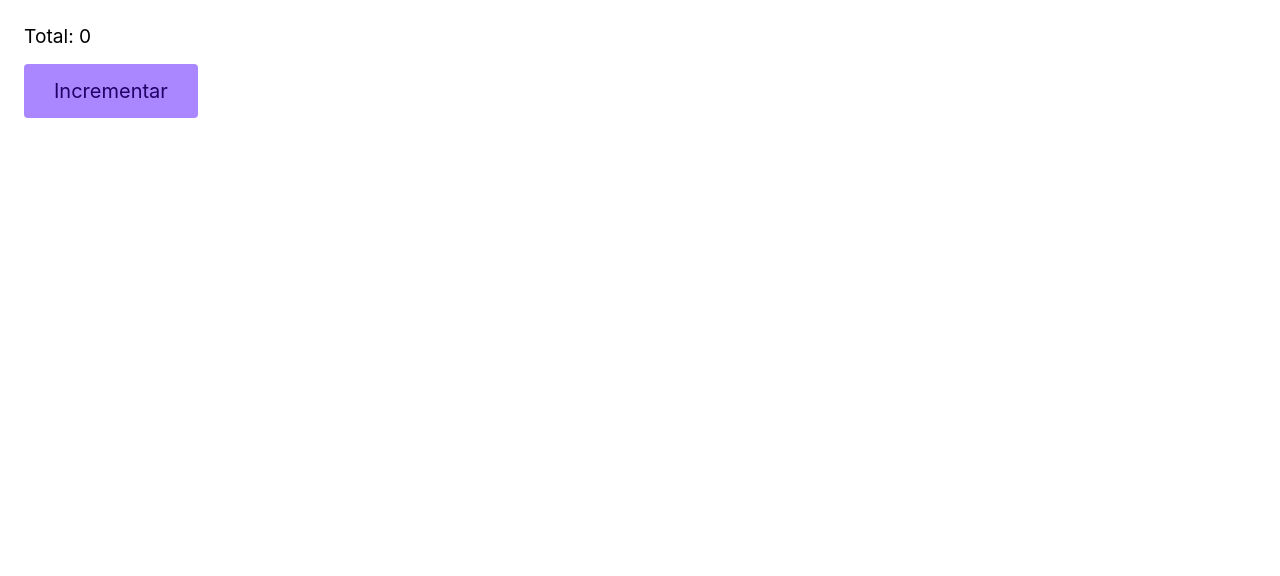
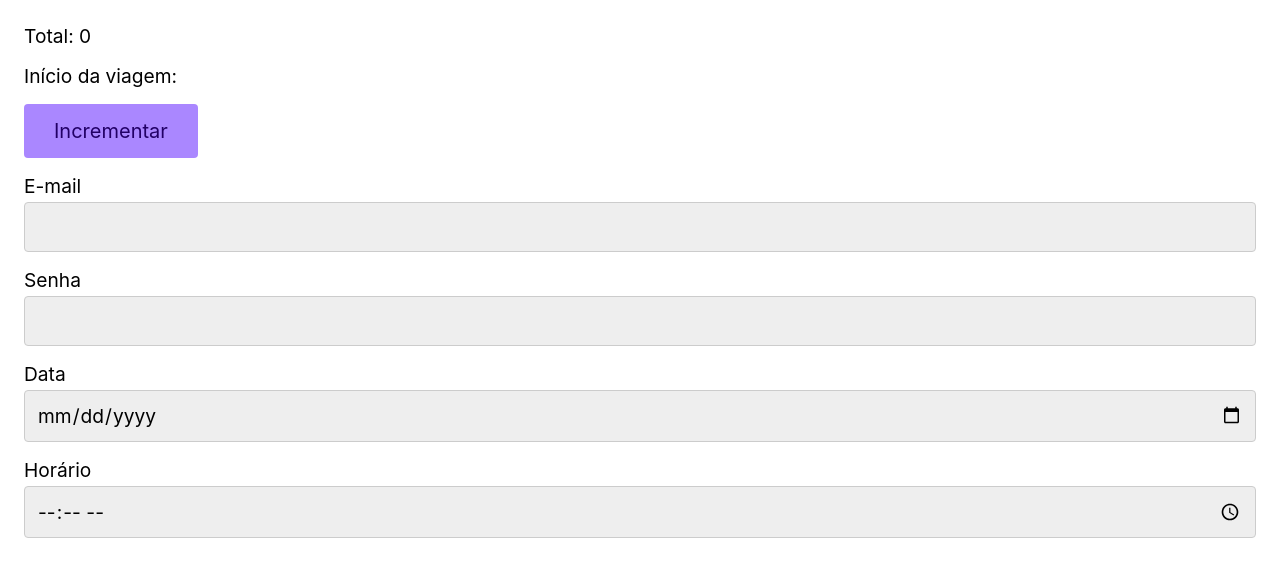
Before and after one commit to rafaasimi/react-typescript-origamid, a React app: page / in a window 1280 px wide. Shown: the top 576 px of the page. Built offline with nearby package versions, Linux system fonts and the light colour scheme; the HTML template or start-up script is replaced by a standard one.

Commit message:
Aula: Props 3

```diff
--- a/src/App.tsx
+++ b/src/App.tsx
@@ -1,8 +1,11 @@
 import { useState } from "react"
 import { Button } from "./Button";
+import { Input } from "./Input";
 
 function App() {
   const [total, setTotal] = useState(0);
+
+  const [data, setData] = useState('');
 
   function incrementar() {
     setTotal((total) => total + 1)
@@ -11,10 +14,16 @@ function App() {
   return (
     <div>
       <p>Total: {total}</p>
+      <p>Início da viagem: {data}</p>
 
       <Button id="botao-principal" className="btn" onClick={incrementar} tamanho='1.25rem'>
         Incrementar
       </Button>
+
+      <Input id="email" label="E-mail" type="email"/>
+      <Input id="senha" label="Senha" type="password"/>
+      <Input value={data} onChange={(event) => setData(event.currentTarget.value)} id="data" label="Data" type="date"/>
+      <Input id="horario" label="Horário" type="time"/>
     </div>
   )
 }
--- /dev/null
+++ b/src/Input.tsx
@@ -0,0 +1,13 @@
+type InputProps = React.ComponentProps<'input'> & {
+  id: string;
+  label: string;
+};
+
+export function Input({ id, label, ...props }: InputProps) {
+  return (
+    <div style={{ marginBottom: '1rem' }}>
+      <label htmlFor={id}>{label}</label>
+      <input type="text" name={id} id={id} {...props} />
+    </div>
+  );
+}
```
